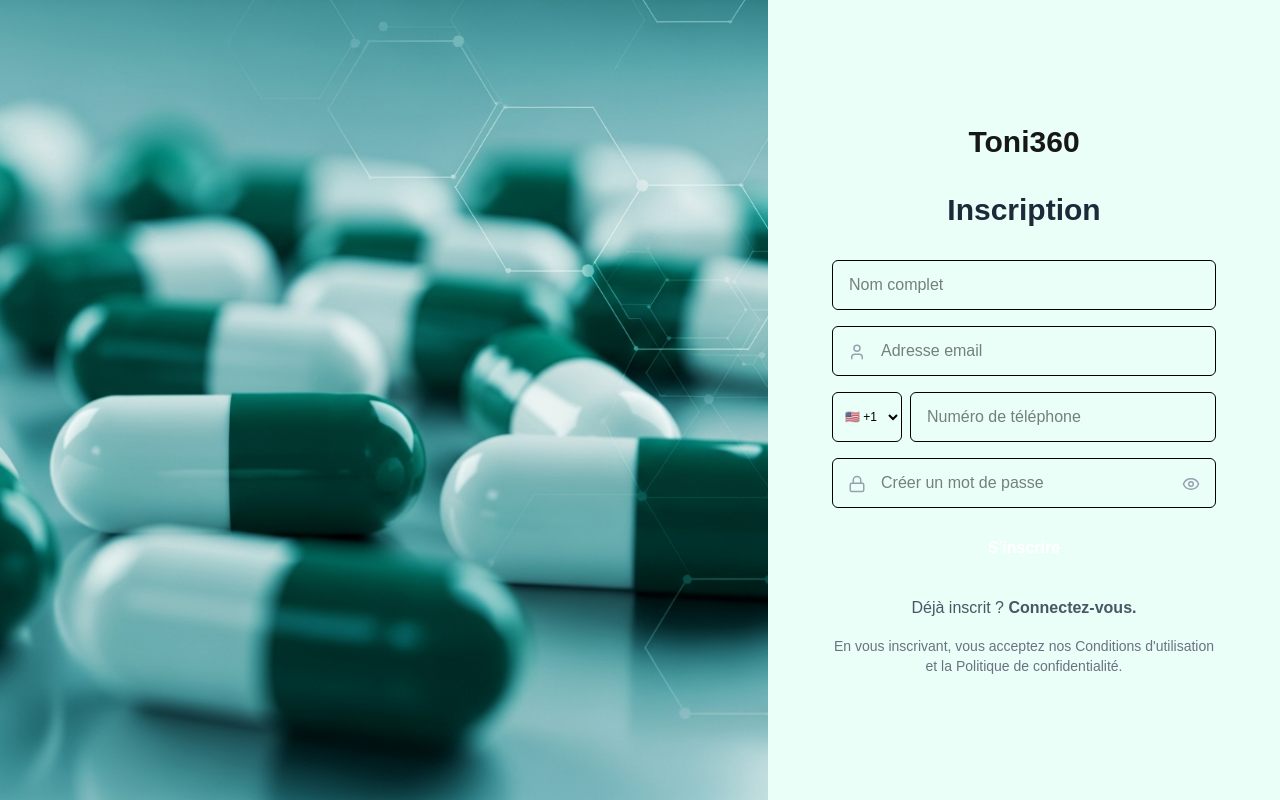
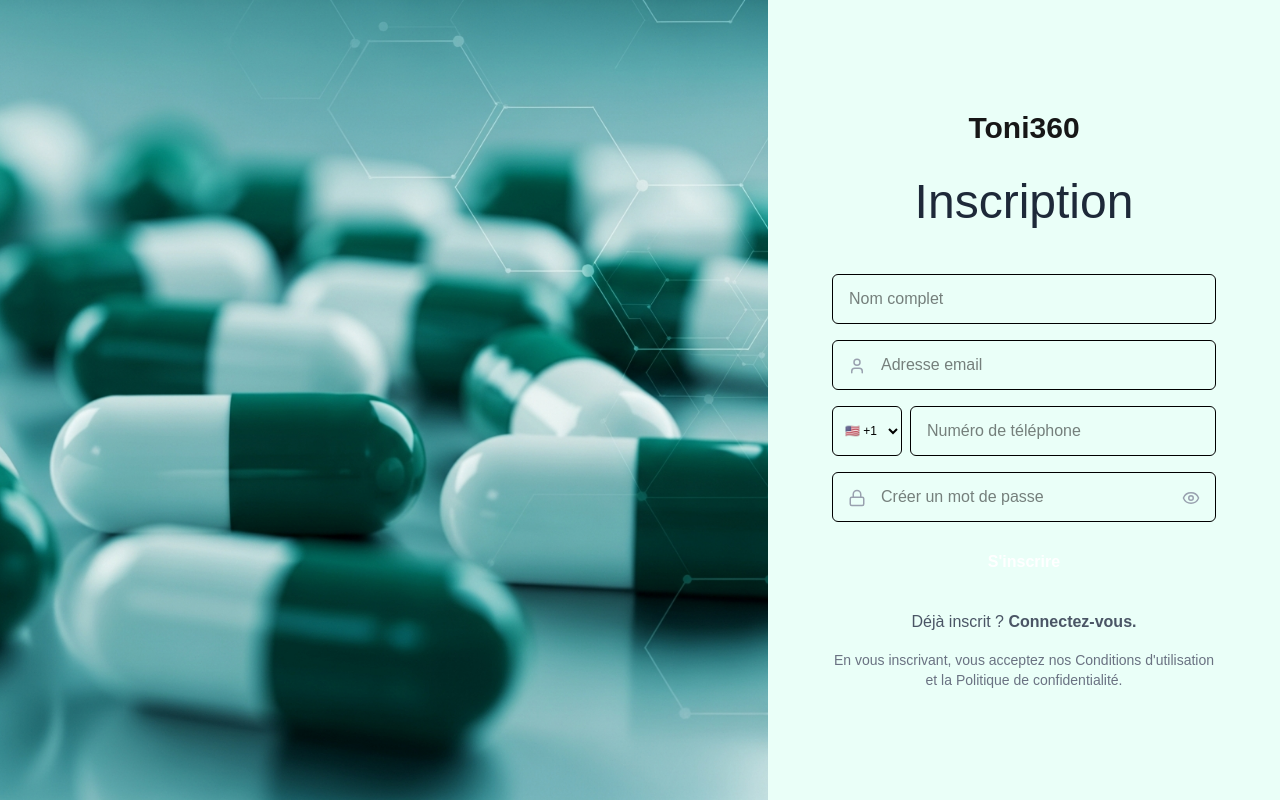
Before and after one commit to NorlanCoder/toni360-frontend, a Next.js app: page /inscription in a window 1280 px wide. Built offline with nearby package versions, Linux system fonts and the light colour scheme.

Commit message:
style: increase spacing below registration title
- Increased margin below 'Inscription' title for better visual separation
- Section looks more balanced and comfortable

```diff
--- a/app/inscription/page.tsx
+++ b/app/inscription/page.tsx
@@ -39,7 +39,7 @@ export default function InscriptionPage() {
           </div>
 
           {/* Titre */}
-          <h2 className="text-3xl font-bold text-gray-800 text-center mb-8">
+          <h2 className="text-5xl text-gray-800 text-center mb-12">
             Inscription
           </h2>
 
```
